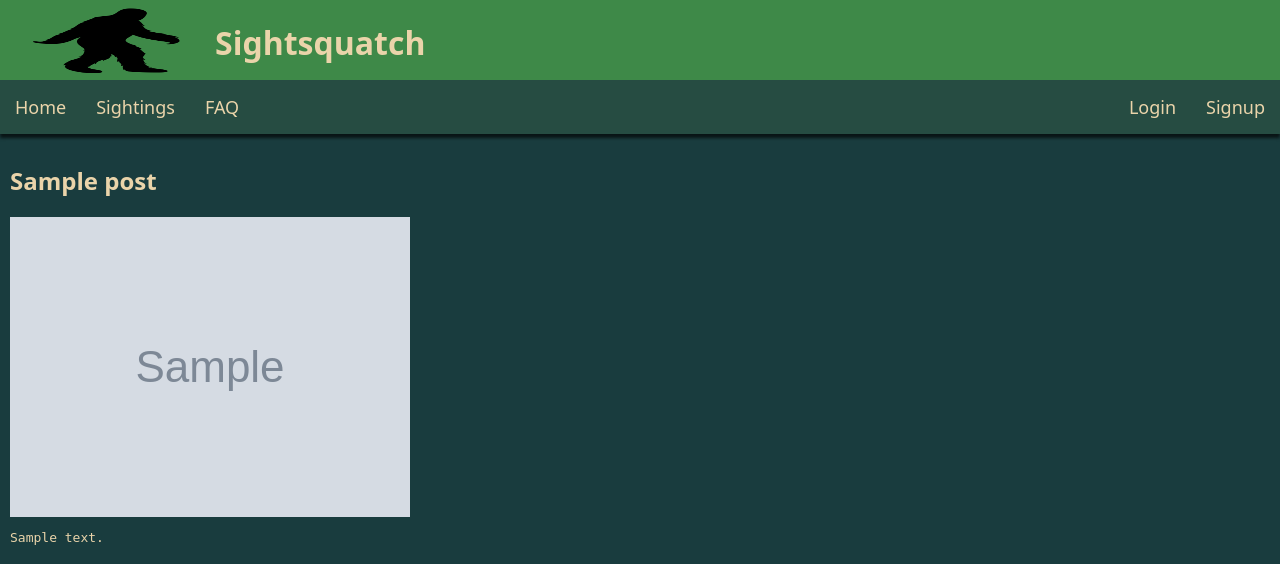
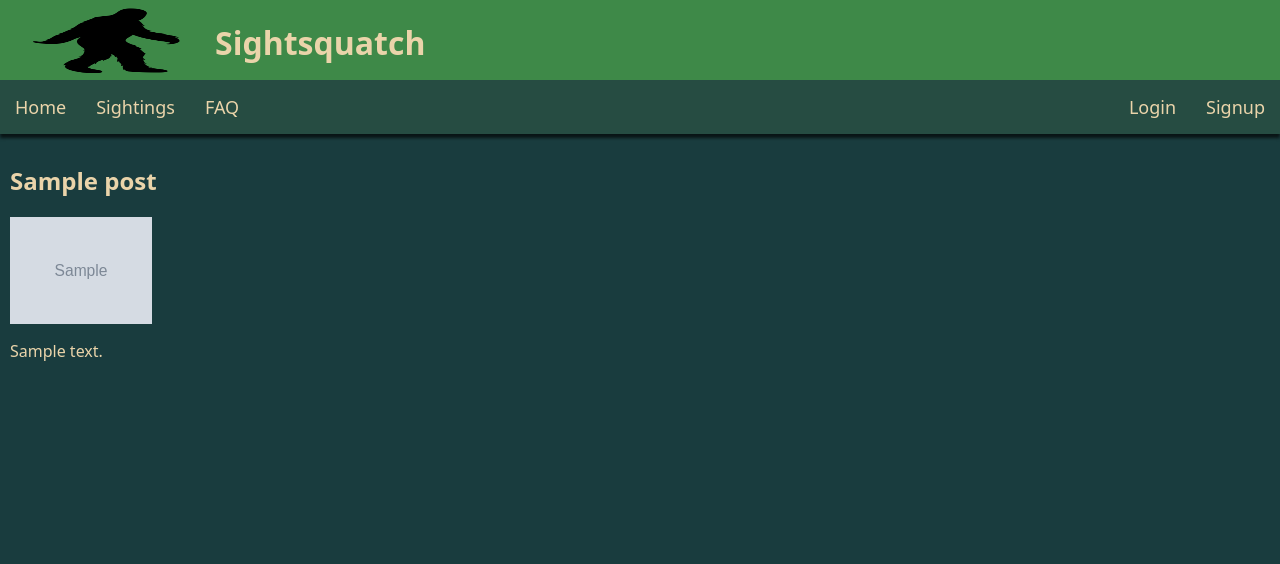
Before and after one commit to spencermirly/sightsquatch, a PHP site: page /post.php?post_id=1 in a window 1280 px wide. Shown: the top 564 px of the page. Run offline with PHP 8.4, Linux system fonts and the light colour scheme; tables that the repository leaves empty hold one stand-in row (values such as "Sample post"); grey boxes marked "Sample" are stand-in pictures.

Commit message:
Minor Fixes

```diff
--- a/index.php
+++ b/index.php
@@ -17,7 +17,7 @@
             <h2>Recent Sightings</h2>
             <?php
                 $db = new DB();
-                $res = $db->fetchPosts(10);
+                $res = $db->fetchPosts(100);
                 foreach (array_reverse($res) as $post) {
                     echo Widgets::postEntryArr($post);
                 }
--- a/post.php
+++ b/post.php
@@ -25,24 +25,26 @@
         <div id="post-section">
             <?php
                 echo "<h2>$title</h2>";
-
-                foreach($db->fetchImages($_GET['post_id']) as $img) {
+                $images = $db->fetchImages($_GET['post_id']);
+                if(!empty($images)){
+                    echo "<div id='img-section' class='flex-row'>";
+                    foreach($images as $img) {
                         $path = $img['imgPath'];
                         echo "<img src='$path'/>";
                     }
-
-                echo "<pre>$body</pre>";
+                    echo "</div>";
+                }
+                echo "<p>$body</p>";
             ?>
         </div>
+        <br>
         <?php
             if($user != null){
                 echo "
-                    <div>
                     <form id='new-comment' class='flex-row' method='POST' action='comment_handler.php'>
                         <input type='text' name='comment' placeholder='Add a comment'>
                         <input type='submit' value='post'>
                     </form>
-                    </div>
                 ";
             }
         ?>
--- a/sightings.php
+++ b/sightings.php
@@ -20,7 +20,7 @@
                     echo "<a class='post flex-row' href='newpost.php'>Create New Post</a>";
                 }
                 $db = new DB();
-                $res = $db->fetchPosts(10);
+                $res = $db->fetchPosts(100);
                 $res = array_reverse($res);
                 foreach ($res as $post) {
                     echo Widgets::postEntryArr($post);
--- a/style.css
+++ b/style.css
@@ -198,3 +198,7 @@ input {
     padding: 5px;
     border-top: 1px solid black;
 }
+
+#img-section {
+    height: 25%;
+}
```
Lines whose indentation alone changed are shown as unchanged.
